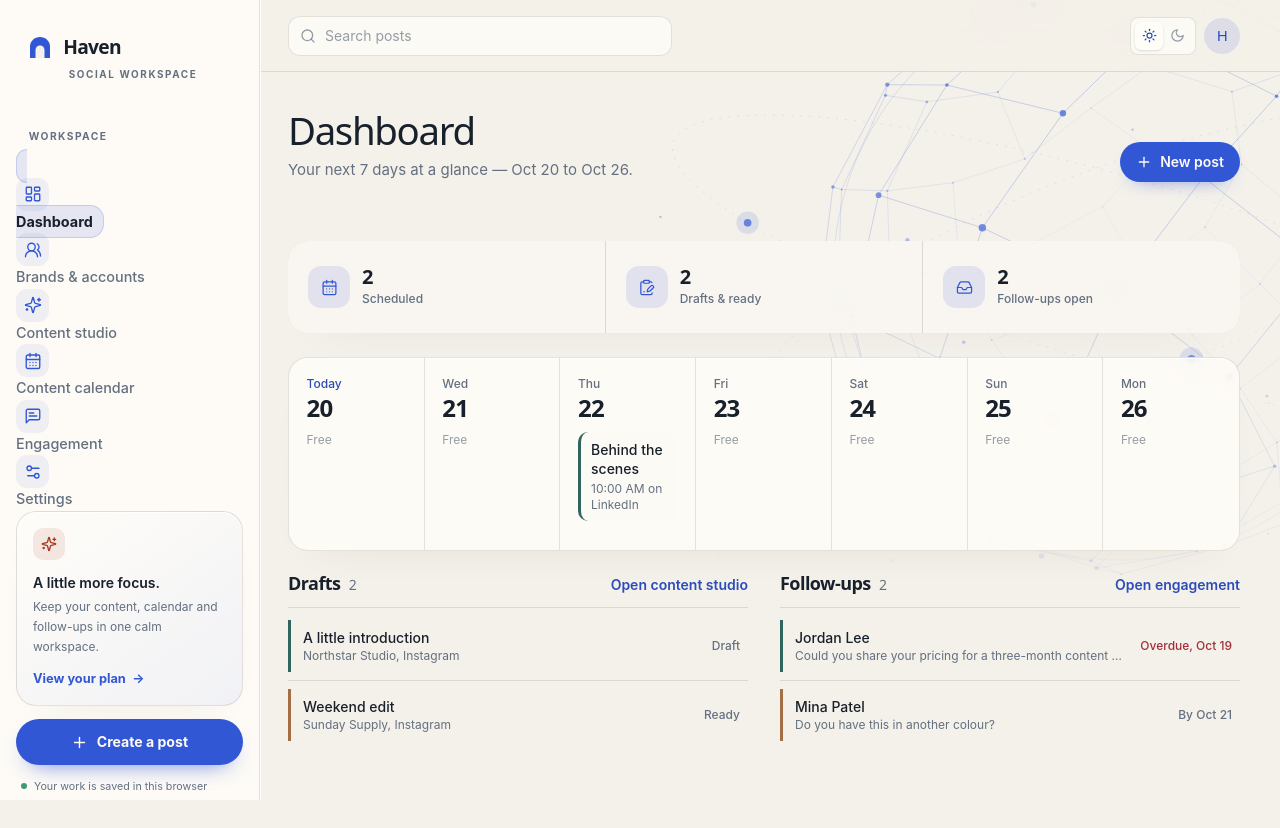
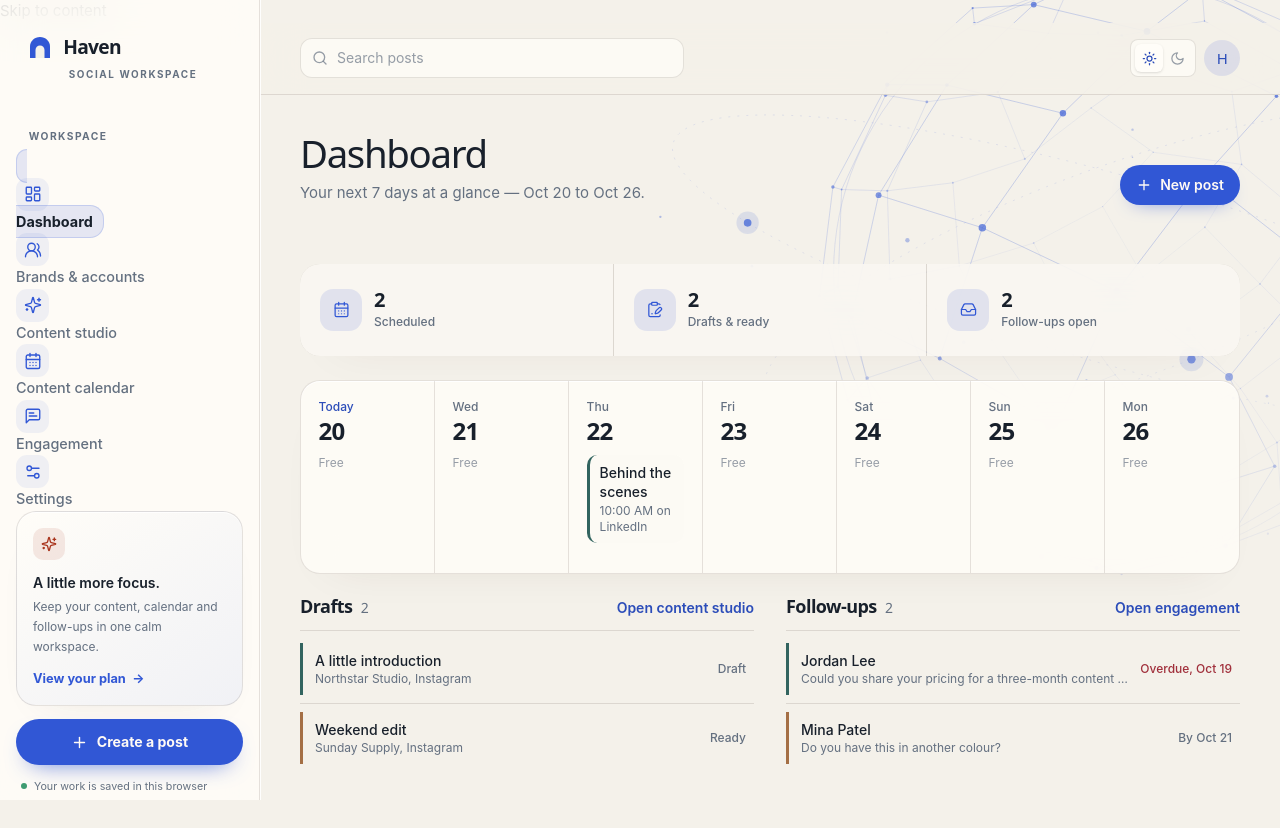
Before and after one commit to Meckiul-Chisim/SM-management, a React (Vite) app: page /dashboard in a window 1280 px wide. Shown: the top 828 px of the page. Built offline with nearby package versions, Linux system fonts and the light colour scheme.

Commit message:
Align workspace shell and sidebar grid

```diff
--- a/src/components/layout/AppLayout.jsx
+++ b/src/components/layout/AppLayout.jsx
@@ -6,29 +6,35 @@
 import MobileNavigation from './MobileNavigation.jsx'
 import Sidebar from './Sidebar.jsx'
 
+const SIDEBAR_WIDTH = '16.25rem'
 const SCENE_FADE = 'linear-gradient(to bottom, #000 0%, rgba(0,0,0,0.85) 35%, rgba(0,0,0,0.18) 75%, rgba(0,0,0,0) 100%)'
 
 function AppLayout() {
   const [mobileNavigationOpen, setMobileNavigationOpen] = useState(false)
 
+  function closeMobileNavigation() {
+    setMobileNavigationOpen(false)
+  }
+
   return (
-    <div className="min-h-screen bg-canvas text-ink">
+    <div className="haven-app min-h-screen bg-canvas text-ink">
+      <a className="haven-skip-link" href="#main-content">Skip to content</a>
       <div
-        className="pointer-events-none fixed inset-y-0 right-0 left-0 z-0 overflow-hidden md:left-[15.5rem]"
+        className="pointer-events-none fixed inset-y-0 right-0 left-0 z-0 overflow-hidden md:left-[16.25rem]"
         style={{ maskImage: SCENE_FADE, WebkitMaskImage: SCENE_FADE }}
         aria-hidden="true"
       >
         <AmbientBackground />
       </div>
       <Sidebar />
-      <div className="relative z-[1] min-h-screen min-w-0 md:pl-[15.5rem]">
+      <div className="relative z-[1] min-h-screen min-w-0 md:pl-[16.25rem]">
         <Header
           onMenuClick={() => setMobileNavigationOpen((open) => !open)}
           menuExpanded={mobileNavigationOpen}
         />
         <MobileNavigation
           open={mobileNavigationOpen}
-          onNavigate={() => setMobileNavigationOpen(false)}
+          onNavigate={closeMobileNavigation}
         />
         <MainContent>
           <Outlet />
```
